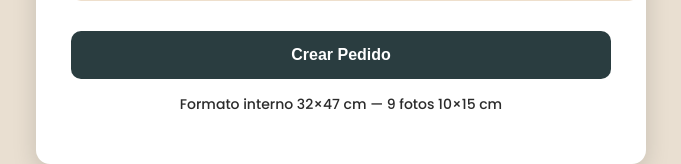
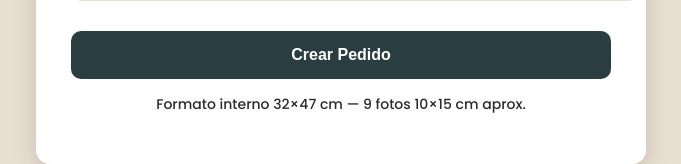
Before and after one commit to dznmarkinfo/pedidosfotosmark, a Flask app: page / in a window 1280 px wide. Shown: the part 679-843 px from the top of the page, without its empty margins (299-980 px from the left). Run offline with Flask 3, Linux system fonts and the light colour scheme.

Commit message:
Actualizo diseño del formulario

```diff
--- a/templates/index.html
+++ b/templates/index.html
@@ -142,7 +142,7 @@ button:hover {
 
       <button type="submit">Crear Pedido</button>
     </form>
-    <p class="hint">Formato interno 32×47 cm — 9 fotos 10×15 cm</p>
+    <p class="hint">Formato interno 32×47 cm — 9 fotos 10×15 cm aprox.</p>
   </div>
 </body>
 </html>
```
